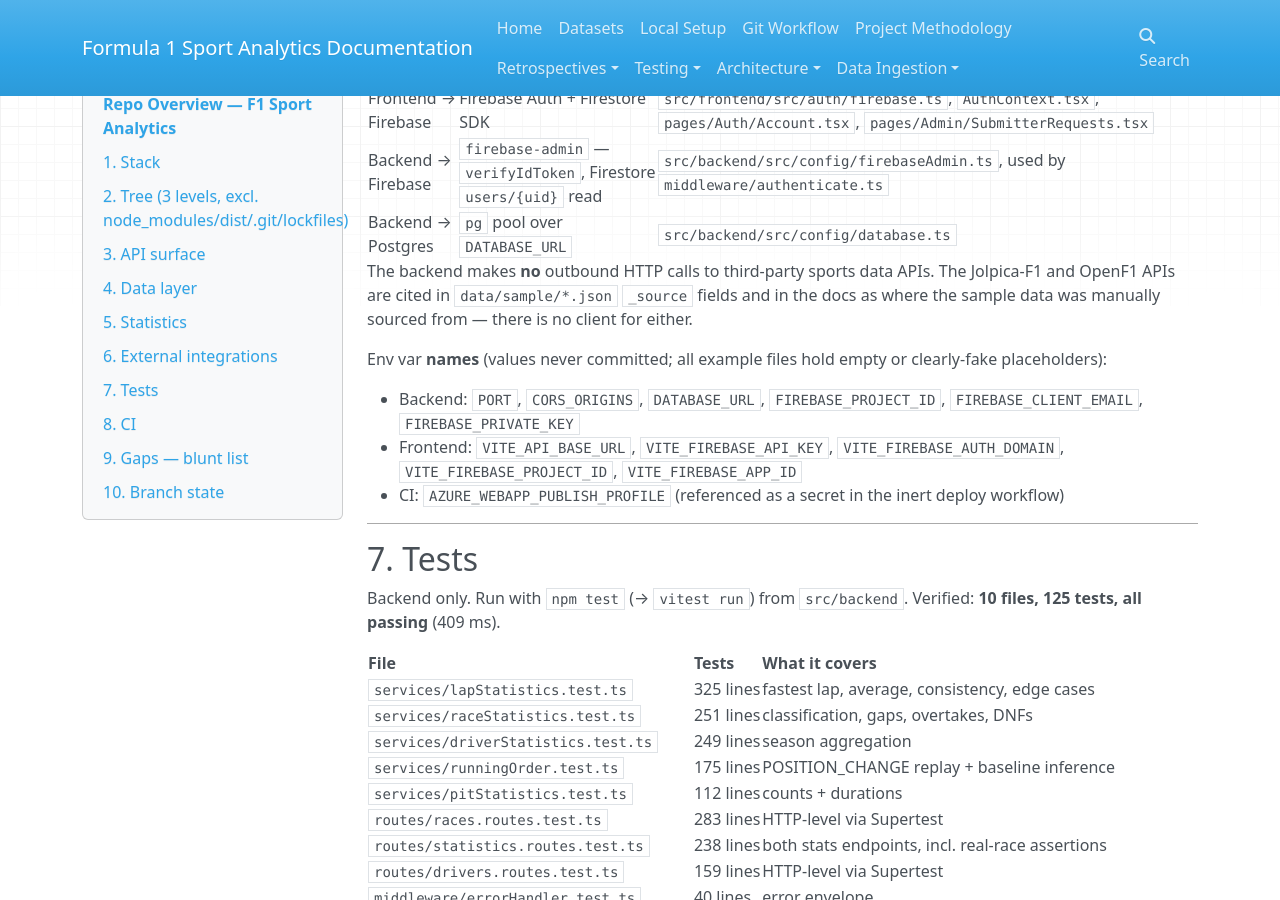
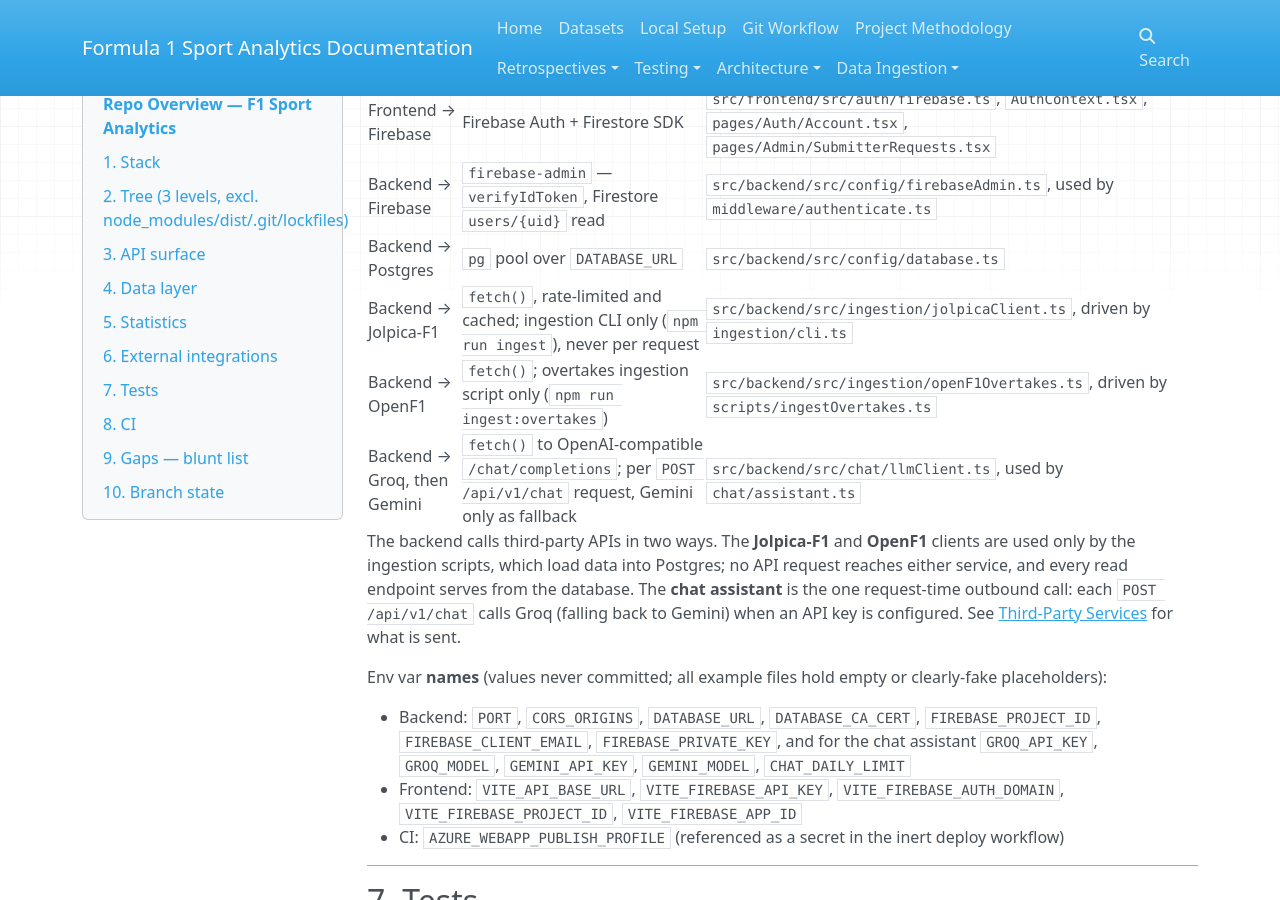
Before and after one commit to kayuraGovindsammy-del/Formula-One-SportsAnalytics, an MkDocs documentation site: the page built from docs/repo-overview.md, in a window 1280 px wide and 900 px high, scrolled down 6138 px. Built offline with MkDocs 1.6.1, drawn with Linux system fonts in a browser that asks for light colours; nearby versions of some CDN libraries.

Commit message:
docs: list the backend's outbound calls in repo-overview
repo-overview.md said the backend makes no outbound calls to
third-party APIs and has no Jolpica or OpenF1 client. Both clients
exist, used only by the ingestion scripts, and the chat assistant now
calls Groq, falling back to Gemini, on each POST /api/v1/chat. Adds all
three to the outbound-HTTP table, says which run at request time, and
links Third-Party Services.

Also adds the missing backend env var names to the same section:
DATABASE_CA_CERT and the chat variables (GROQ_API_KEY, GROQ_MODEL,
GEMINI_API_KEY, GEMINI_MODEL, CHAT_DAILY_LIMIT).

Co-Authored-By: Claude Opus 5.5 <noreply@anthropic.com>

```diff
--- a/docs/repo-overview.md
+++ b/docs/repo-overview.md
@@ -245,16 +245,22 @@ Outbound HTTP from application code:
 | Frontend → Firebase | Firebase Auth + Firestore SDK | `src/frontend/src/auth/firebase.ts`, `AuthContext.tsx`, `pages/Auth/Account.tsx`, `pages/Admin/SubmitterRequests.tsx` |
 | Backend → Firebase | `firebase-admin` — `verifyIdToken`, Firestore `users/{uid}` read | `src/backend/src/config/firebaseAdmin.ts`, used by `middleware/authenticate.ts` |
 | Backend → Postgres | `pg` pool over `DATABASE_URL` | `src/backend/src/config/database.ts` |
+| Backend → Jolpica-F1 | `fetch()`, rate-limited and cached; ingestion CLI only (`npm run ingest`), never per request | `src/backend/src/ingestion/jolpicaClient.ts`, driven by `ingestion/cli.ts` |
+| Backend → OpenF1 | `fetch()`; overtakes ingestion script only (`npm run ingest:overtakes`) | `src/backend/src/ingestion/openF1Overtakes.ts`, driven by `scripts/ingestOvertakes.ts` |
+| Backend → Groq, then Gemini | `fetch()` to OpenAI-compatible `/chat/completions`; per `POST /api/v1/chat` request, Gemini only as fallback | `src/backend/src/chat/llmClient.ts`, used by `chat/assistant.ts` |
 
-The backend makes **no** outbound HTTP calls to third-party sports data APIs. The Jolpica-F1
-and OpenF1 APIs are cited in `data/sample/*.json` `_source` fields and in the docs as where
-the sample data was manually sourced from — there is no client for either.
+The backend calls third-party APIs in two ways. The **Jolpica-F1** and **OpenF1** clients are
+used only by the ingestion scripts, which load data into Postgres; no API request reaches either
+service, and every read endpoint serves from the database. The **chat assistant** is the one
+request-time outbound call: each `POST /api/v1/chat` calls Groq (falling back to Gemini) when an
+API key is configured. See [Third-Party Services](third-party-services.md) for what is sent.
 
 Env var **names** (values never committed; all example files hold empty or clearly-fake
 placeholders):
 
-- Backend: `PORT`, `CORS_ORIGINS`, `DATABASE_URL`, `FIREBASE_PROJECT_ID`,
-  `FIREBASE_CLIENT_EMAIL`, `FIREBASE_PRIVATE_KEY`
+- Backend: `PORT`, `CORS_ORIGINS`, `DATABASE_URL`, `DATABASE_CA_CERT`, `FIREBASE_PROJECT_ID`,
+  `FIREBASE_CLIENT_EMAIL`, `FIREBASE_PRIVATE_KEY`, and for the chat assistant `GROQ_API_KEY`,
+  `GROQ_MODEL`, `GEMINI_API_KEY`, `GEMINI_MODEL`, `CHAT_DAILY_LIMIT`
 - Frontend: `VITE_API_BASE_URL`, `VITE_FIREBASE_API_KEY`, `VITE_FIREBASE_AUTH_DOMAIN`,
   `VITE_FIREBASE_PROJECT_ID`, `VITE_FIREBASE_APP_ID`
 - CI: `AZURE_WEBAPP_PUBLISH_PROFILE` (referenced as a secret in the inert deploy workflow)
```
